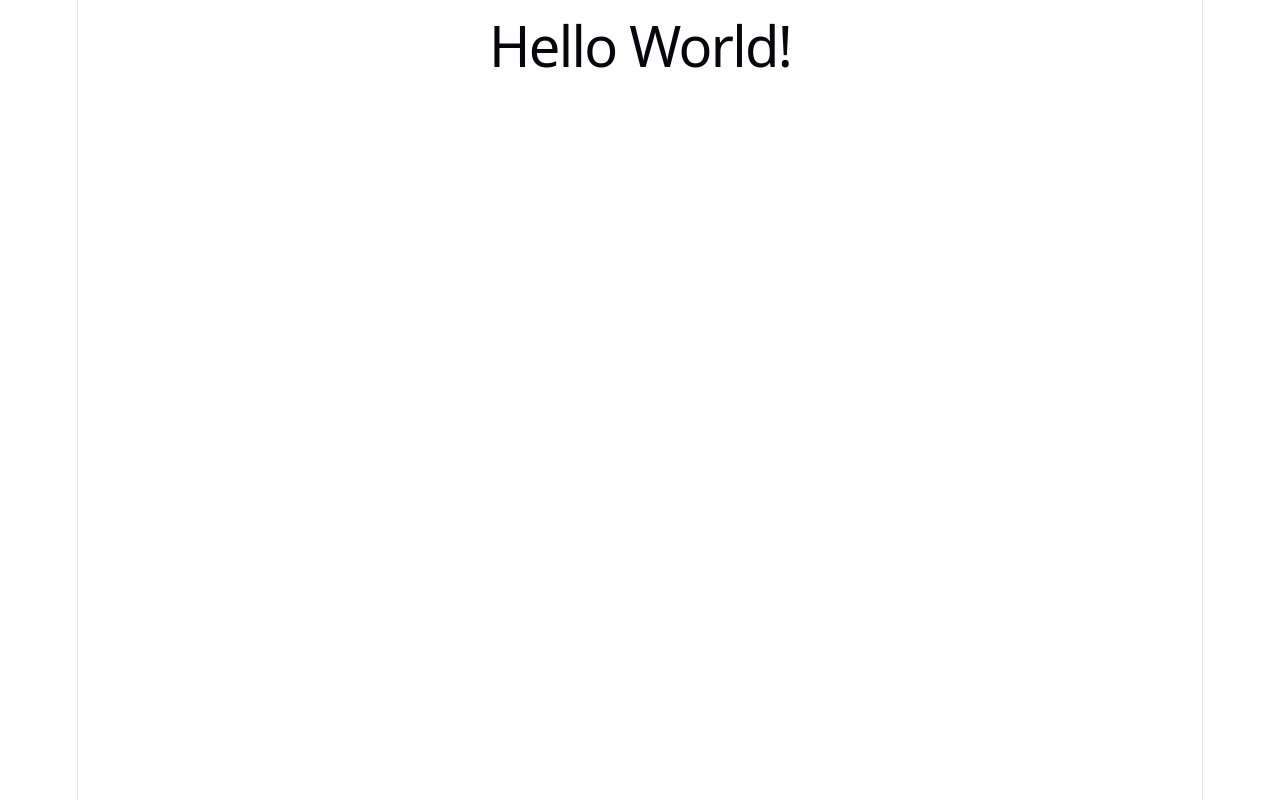
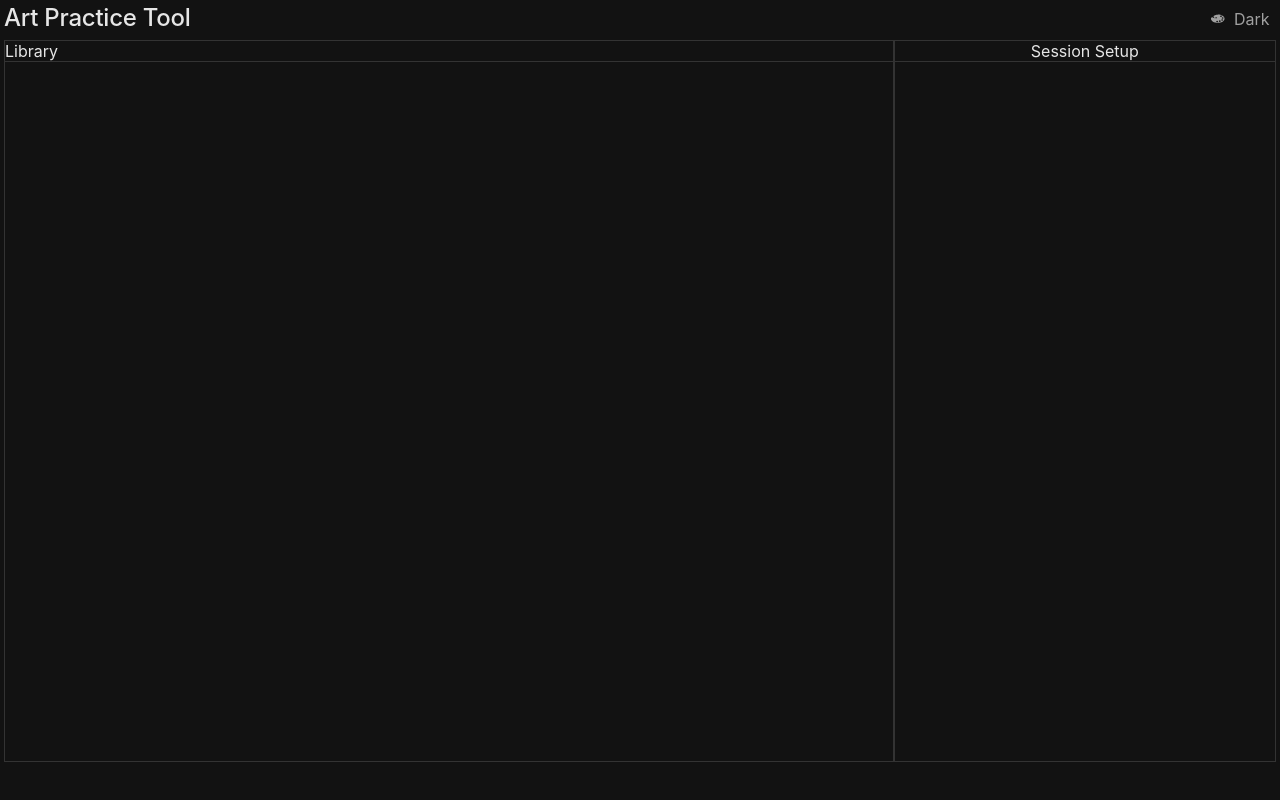
Before and after one commit to Myr-g/art-practice-tool, a React (Vite) app: page / in a window 1280 px wide. Built offline with nearby package versions, Linux system fonts and the light colour scheme.

Commit message:
setup layout for home screen + some css

```diff
--- a/src/App.css
+++ b/src/App.css
@@ -1,184 +1,126 @@
-.counter {
-  font-size: 16px;
-  padding: 5px 10px;
-  border-radius: 5px;
-  color: var(--accent);
-  background: var(--accent-bg);
-  border: 2px solid transparent;
-  transition: border-color 0.3s;
-  margin-bottom: 24px;
+[data-theme = "Light"] {
+  --bg-page: #efefef;
+  --bg-paper: #ffffff;
 
-  &:hover {
-    border-color: var(--accent-border);
-  }
-  &:focus-visible {
-    outline: 2px solid var(--accent);
-    outline-offset: 2px;
-  }
+  --text-main: #222;
+  --text-muted: #555;
+
+  --accent: rgba(102, 117, 134, 1);
+  --settings-item-hover: rgba(0,0,0,0.05);
+
+  --border: #bbb;
+  --shadow: rgba(0, 0, 0, 0.08);
+
+  --scrollbar-track: #efefef;
+  --scrollbar-thumb: #999;
+  --scrollbar-thumb-hover: #777;
 }
 
-.hero {
-  position: relative;
+[data-theme="Dark"] {
+  --bg-page: #121212;
+  --bg-paper: #1b1b1b;
 
-  .base,
-  .framework,
-  .vite {
-    inset-inline: 0;
-    margin: 0 auto;
-  }
+  --text-main: #e6e6e6;
+  --text-muted: #a0a0a0;
 
-  .base {
-    width: 170px;
-    position: relative;
-    z-index: 0;
-  }
+  --accent: #4A5563;
+  --settings-item-hover: #333;
 
-  .framework,
-  .vite {
-    position: absolute;
-  }
+  --border: #333;
+  --shadow: rgba(0, 0, 0, 0.6);
 
-  .framework {
-    z-index: 1;
-    top: 34px;
-    height: 28px;
-    transform: perspective(2000px) rotateZ(300deg) rotateX(44deg) rotateY(39deg)
-      scale(1.4);
-  }
-
-  .vite {
-    z-index: 0;
-    top: 107px;
-    height: 26px;
-    width: auto;
-    transform: perspective(2000px) rotateZ(300deg) rotateX(40deg) rotateY(39deg)
-      scale(0.8);
-  }
+  --scrollbar-track: #121212;
+  --scrollbar-thumb: #444;
+  --scrollbar-thumb-hover: #666;
 }
 
-#center {
-  display: flex;
-  flex-direction: column;
-  gap: 25px;
-  place-content: center;
-  place-items: center;
-  flex-grow: 1;
-
-  @media (max-width: 1024px) {
-    padding: 32px 20px 24px;
-    gap: 18px;
-  }
+/*---- General ----*/
+#root {
+  width: 100%;
+  max-width: none;
 }
 
-#next-steps {
-  display: flex;
-  border-top: 1px solid var(--border);
-  text-align: left;
+body {
+  margin: 0;
 
-  & > div {
-    flex: 1 1 0;
-    padding: 32px;
-    @media (max-width: 1024px) {
-      padding: 24px 20px;
-    }
-  }
+  background: var(--bg-page);
+  color: var(--text-main);
 
-  .icon {
-    margin-bottom: 16px;
-    width: 22px;
-    height: 22px;
-  }
-
-  @media (max-width: 1024px) {
-    flex-direction: column;
-    text-align: center;
-  }
+  font-family: Inter, system-ui, sans-serif;
 }
 
-#docs {
-  border-right: 1px solid var(--border);
-
-  @media (max-width: 1024px) {
-    border-right: none;
-    border-bottom: 1px solid var(--border);
-  }
+::-webkit-scrollbar {
+  width: 6px;
 }
 
-#next-steps ul {
-  list-style: none;
-  padding: 0;
-  display: flex;
-  gap: 8px;
-  margin: 32px 0 0;
-
-  .logo {
-    height: 18px;
-  }
-
-  a {
-    color: var(--text-h);
-    font-size: 16px;
-    border-radius: 6px;
-    background: var(--social-bg);
-    display: flex;
-    padding: 6px 12px;
-    align-items: center;
-    gap: 8px;
-    text-decoration: none;
-    transition: box-shadow 0.3s;
-
-    &:hover {
-      box-shadow: var(--shadow);
-    }
-    .button-icon {
-      height: 18px;
-      width: 18px;
-    }
-  }
-
-  @media (max-width: 1024px) {
-    margin-top: 20px;
-    flex-wrap: wrap;
-    justify-content: center;
-
-    li {
-      flex: 1 1 calc(50% - 8px);
-    }
-
-    a {
-      width: 100%;
-      justify-content: center;
-      box-sizing: border-box;
-    }
-  }
+::-webkit-scrollbar-track {
+  background: var(--scrollbar-track);
 }
 
-#spacer {
-  height: 88px;
-  border-top: 1px solid var(--border);
-  @media (max-width: 1024px) {
-    height: 48px;
-  }
+::-webkit-scrollbar-thumb {
+  background: var(--scrollbar-thumb);
+  border-radius: 12px;
 }
 
-.ticks {
-  position: relative;
+::-webkit-scrollbar-thumb:hover {
+  background: var(--scrollbar-thumb-hover);
+}
+
+.container {
+  background: var(--bg-page);
+  padding: 0.25rem;
+}
+
+.header {
+  display: flex;
+  flex-direction: row;
+  justify-content: space-between;
+}
+
+.settings-item {
+  display: flex;
+  align-items: center;
+  gap: 0.5rem;
+
+  padding: 0.3rem 0.4rem;
+
+  color: var(--text-muted);
+
+  cursor: pointer;
+  transition: background var(--transition-fast), color var(--transition-fast);
+}
+
+.settings-item:hover {
+  background: var(--settings-item-hover);
+  color: var(--text-main);
+}
+
+.home {
+  display: flex;
+  flex-direction: row;
+}
+
+.library {
+  width: 70%;
+  height: 90vh;
+  border: 1px solid var(--border);
+}
+
+.library-header {
   width: 100%;
+  border-bottom: 1px solid var(--border);
+}
 
-  &::before,
-  &::after {
-    content: '';
-    position: absolute;
-    top: -4.5px;
-    border: 5px solid transparent;
-  }
+.library-header p {
+  justify-self: left;
+}
 
-  &::before {
-    left: 0;
-    border-left-color: var(--border);
-  }
-  &::after {
-    right: 0;
-    border-right-color: var(--border);
-  }
+.practice-setup {
+  width: 30%;
+  border: 1px solid var(--border);
 }
+
+.setup-header {
+  width: 100%;
+  border-bottom: 1px solid var(--border);
+}
--- a/src/App.jsx
+++ b/src/App.jsx
@@ -1,12 +1,38 @@
-import { useState } from 'react'
-import './App.css'
+import { useState, useEffect } from 'react';
+import './App.css';
+import Home from './Home';
 
 function App() {
 
+  const [theme, setTheme] = useState(() => {
+    return localStorage.getItem("theme") || "Dark";
+  });
+
+  useEffect(() => {
+    document.body.setAttribute("data-theme", theme);
+    localStorage.setItem("theme", theme);
+  }, [theme]);
+
   return (
     <>
-      <div>
-        <h1>Hello World!</h1>
+      <div className='container'>
+        <div className='header'>
+          <h2>Art Practice Tool</h2>
+
+          <div className='settings'>
+            <div className='settings-item' onClick={() => setTheme(theme === "Dark" ? "Light" : "Dark")}>
+              <svg xmlns="http://www.w3.org/2000/svg" width="16" height="16" viewBox="0 0 32 32">
+	              <path d="M0 0h32v32H0z" fill="none" />
+	              <path fill="currentColor" d="M15.653 7.25c-3.417 0-8.577.983-8.577 3.282c0 1.91 2.704 3.23 1.69 3.89c-1.02.665-2.683-1.85-4.047-1.85c-1.654 0-2.816 1.435-2.816 2.927c0 4.557 6.326 8.25 13.75 8.25c7.423 0 13.442-3.693 13.442-8.25c0-4.556-6.02-8.25-13.443-8.25zm-5.345 6.27c0-.644.887-1.165 1.98-1.165s1.98.52 1.98 1.166s-.887 1.167-1.98 1.167s-1.98-.523-1.98-1.166zm3.98 8.78c-1.057 0-1.913-.68-1.913-1.52s.856-1.517 1.914-1.517c1.056 0 1.913.68 1.913 1.518s-.857 1.52-1.914 1.52zm5.323-.53c-1.056 0-1.912-.68-1.912-1.518c0-.84.856-1.52 1.913-1.52c1.06 0 1.915.68 1.915 1.52s-.855 1.52-1.914 1.52zm.465-11.11c0-.838.856-1.518 1.914-1.518s1.912.68 1.912 1.518c0 .84-.855 1.518-1.913 1.518c-1.056 0-1.915-.68-1.915-1.518zm4.2 8.822c-1.057 0-1.914-.68-1.914-1.52s.858-1.517 1.915-1.517c1.06 0 1.914.68 1.914 1.518s-.856 1.52-1.915 1.52zm1.01-4.007c-1.057 0-1.913-.68-1.913-1.52c0-.837.856-1.517 1.914-1.517s1.913.68 1.913 1.518c0 .84-.857 1.52-1.914 1.52z" />
+              </svg>
+              <span>Dark</span>
+            </div>
+          </div>
+        </div>
+
+        <div className='art-practice-tool-content'>
+          <Home></Home>
+        </div>
       </div>
     </>
   )
--- /dev/null
+++ b/src/Home.jsx
@@ -0,0 +1,30 @@
+import { useState } from 'react'
+import './App.css'
+
+function Home()
+{
+    return (
+        <>
+            <div className='home'>
+                <div className='library'>
+                    <div className='library-header'>
+                        <p>Library </p>
+                        <p className='breadcrumb-trail'></p>
+                    </div>
+
+                    <div className='library-content'>
+
+                    </div>
+                </div>
+
+                <div className='practice-setup'>
+                    <div className='setup-header'>
+                        <p>Session Setup</p>
+                    </div>
+                </div>
+            </div>
+        </>
+    )
+}
+
+export default Home;
--- a/src/index.css
+++ b/src/index.css
@@ -1,73 +1,14 @@
-:root {
-  --text: #6b6375;
-  --text-h: #08060d;
-  --bg: #fff;
-  --border: #e5e4e7;
-  --code-bg: #f4f3ec;
-  --accent: #aa3bff;
-  --accent-bg: rgba(170, 59, 255, 0.1);
-  --accent-border: rgba(170, 59, 255, 0.5);
-  --social-bg: rgba(244, 243, 236, 0.5);
-  --shadow:
-    rgba(0, 0, 0, 0.1) 0 10px 15px -3px, rgba(0, 0, 0, 0.05) 0 4px 6px -2px;
-
-  --sans: system-ui, 'Segoe UI', Roboto, sans-serif;
-  --heading: system-ui, 'Segoe UI', Roboto, sans-serif;
-  --mono: ui-monospace, Consolas, monospace;
-
-  font: 18px/145% var(--sans);
-  letter-spacing: 0.18px;
-  color-scheme: light dark;
-  color: var(--text);
-  background: var(--bg);
-  font-synthesis: none;
-  text-rendering: optimizeLegibility;
-  -webkit-font-smoothing: antialiased;
-  -moz-osx-font-smoothing: grayscale;
-
-  @media (max-width: 1024px) {
-    font-size: 16px;
-  }
-}
-
-@media (prefers-color-scheme: dark) {
-  :root {
-    --text: #9ca3af;
-    --text-h: #f3f4f6;
-    --bg: #16171d;
-    --border: #2e303a;
-    --code-bg: #1f2028;
-    --accent: #c084fc;
-    --accent-bg: rgba(192, 132, 252, 0.15);
-    --accent-border: rgba(192, 132, 252, 0.5);
-    --social-bg: rgba(47, 48, 58, 0.5);
-    --shadow:
-      rgba(0, 0, 0, 0.4) 0 10px 15px -3px, rgba(0, 0, 0, 0.25) 0 4px 6px -2px;
-  }
-
-  #social .button-icon {
-    filter: invert(1) brightness(2);
-  }
-}
-
-body {
-  margin: 0;
-}
-
 #root {
   width: 1126px;
   max-width: 100%;
-  margin: 0 auto;
   text-align: center;
-  border-inline: 1px solid var(--border);
   min-height: 100svh;
   display: flex;
   flex-direction: column;
   box-sizing: border-box;
 }
 
-h1,
-h2 {
+h1, h2 {
   font-family: var(--heading);
   font-weight: 500;
   color: var(--text-h);
@@ -82,6 +23,7 @@ h1 {
     margin: 20px 0;
   }
 }
+
 h2 {
   font-size: 24px;
   line-height: 118%;
@@ -91,21 +33,7 @@ h2 {
     font-size: 20px;
   }
 }
+
 p {
   margin: 0;
 }
-
-code,
-.counter {
-  font-family: var(--mono);
-  display: inline-flex;
-  border-radius: 4px;
-  color: var(--text-h);
-}
-
-code {
-  font-size: 15px;
-  line-height: 135%;
-  padding: 4px 8px;
-  background: var(--code-bg);
-}
```
